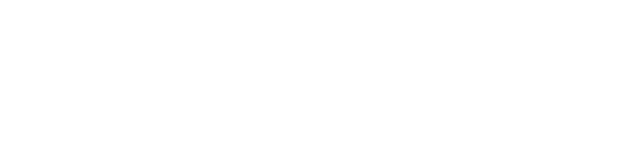
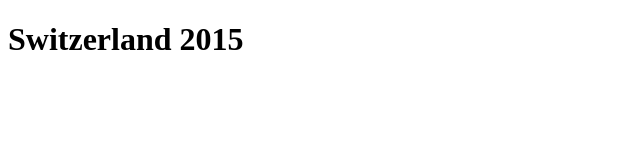
Before and after one commit to Joannalui16/Switzerland, a plain HTML site: page index.html in a window 1280 px wide. Shown: the whole page, without its empty margins (0-640 px from the left). Drawn offline with Linux system fonts and the light colour scheme.

Commit message:
Update index.html

```diff
--- a/index.html
+++ b/index.html
@@ -1,7 +1,11 @@
 <!doctype html>
 <html lang="en-US">
-  <head>
-    <meta charset="UTF-8">
-  <head>
-  <body>
-    </body>
+<head>
+   <meta charset="UTF-8">
+   <meta name="viewport" content="width=device-width, initial-scale=1.0">
+   <title>Switzerland 2015</title>
+</head>
+<body>
+  <h1> Switzerland 2015</h1>
+</body>
+</html>
```
